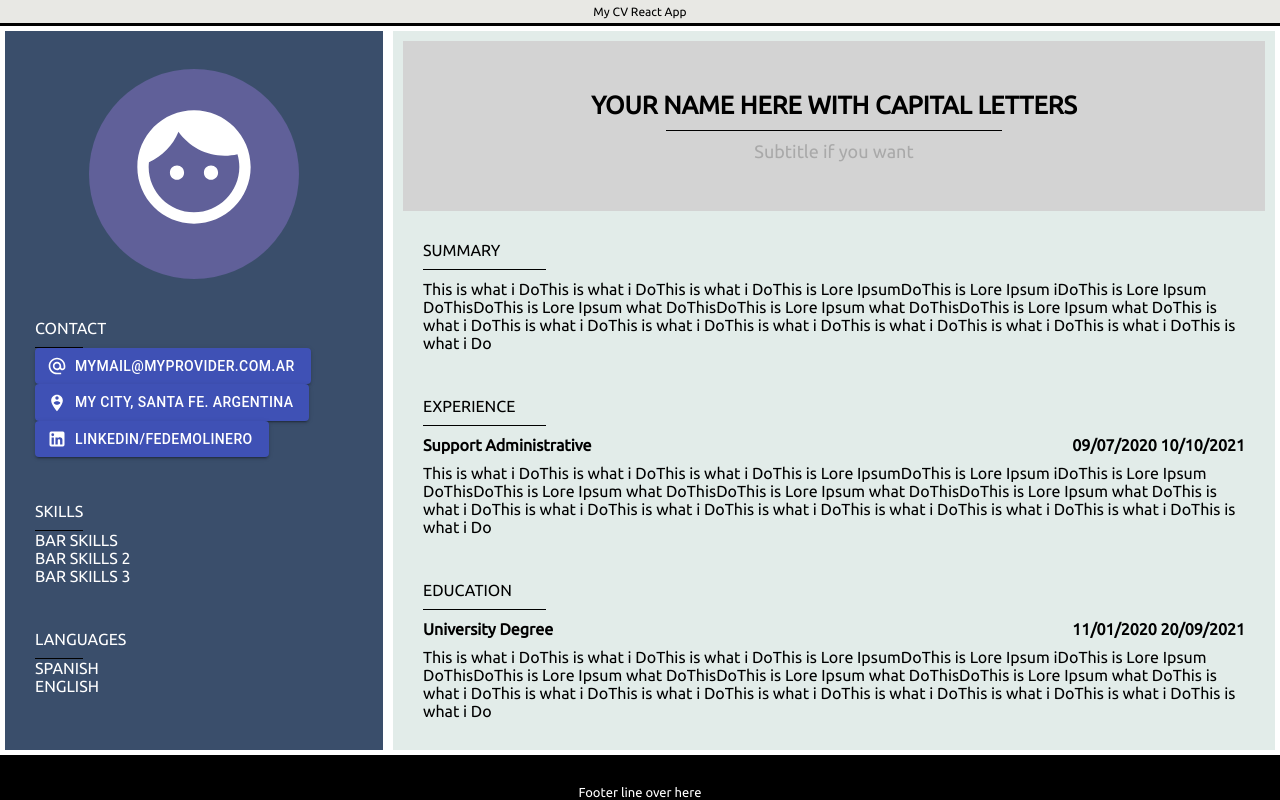
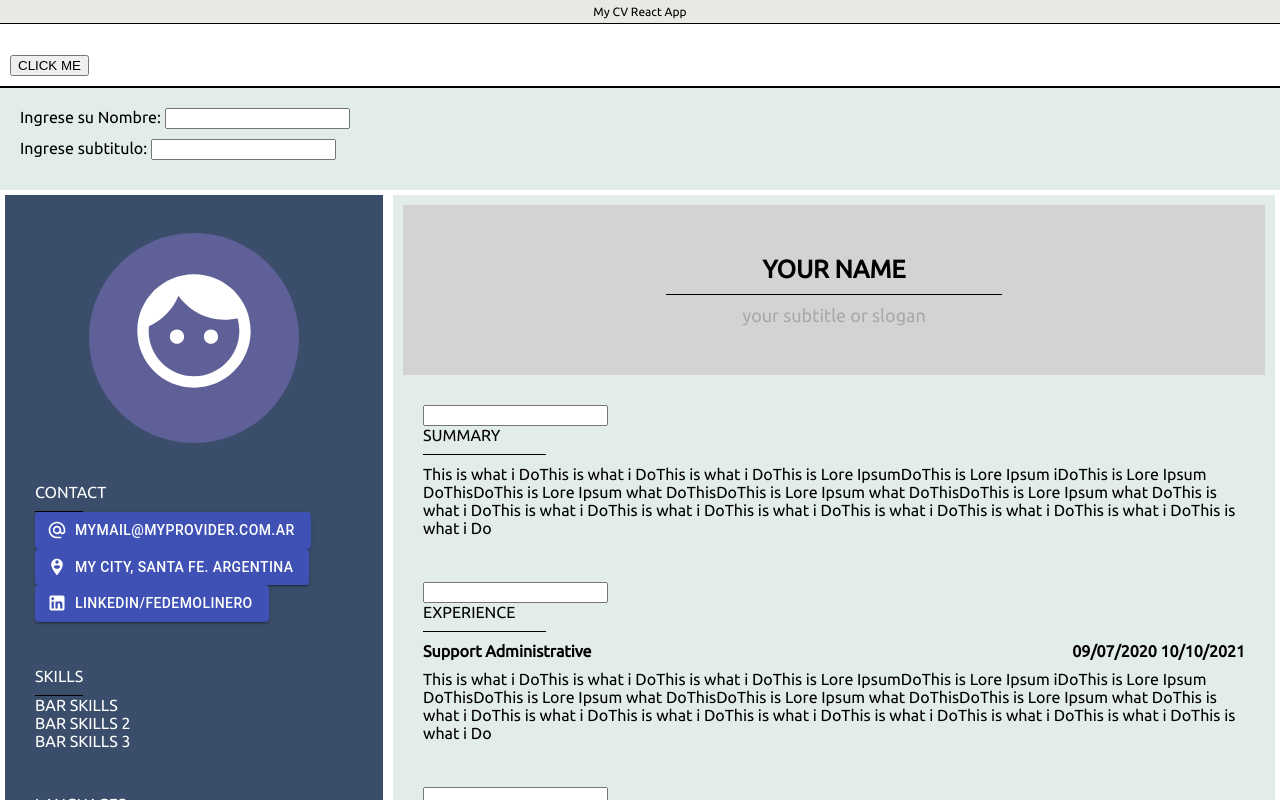
Before and after one commit to fedemolinero/cvreact, a React (Create React App) app in the folder cvapp/: page / in a window 1280 px wide. Shown: the top 800 px of the page. Built offline with nearby package versions, Linux system fonts and the light colour scheme.

Commit message:
adding form inputs

```diff
--- a/cvapp/src/sections/body/Body.css
+++ b/cvapp/src/sections/body/Body.css
@@ -1,9 +1,18 @@
 .Body {
+    background-color: #e2ece9;
+    min-height: 300px;
+}
+
+.Body-wrapper {
     background-color: #e2ece9;
     min-height: 300px;
     display: flex;
     flex-direction: row;
     justify-content: space-evenly;
+}
+
+.Body-name-form {
+    padding: 20px;
 }
 
 .Body-section-left {
@@ -56,6 +65,7 @@
 }
 
 .name-title {
+    /* text-transform: uppercase; */
     text-align: center;
     font-weight: bold;
     font-size: 25px;
@@ -79,3 +89,7 @@
     width: 15%;
     padding-top: 10px;
 }
+
+.form-row {
+    margin-bottom: 10px;
+}
--- a/cvapp/src/sections/body/Body.js
+++ b/cvapp/src/sections/body/Body.js
@@ -1,3 +1,4 @@
+import React, { useState } from 'react';
 import './Body.css';
 import InfoCard from '../../shared/components/sidebar/InfoCard';
 import Button from '@material-ui/core/Button';
@@ -6,10 +7,39 @@ import PersonPinCircleIcon from '@material-ui/icons/PersonPinCircle';
 import LinkedInIcon from '@material-ui/icons/LinkedIn';
 import FaceIcon from '@material-ui/icons/Face';
 
+
+
 function Body() {
+
+  const [enteredFullName, setEnteredFullName] = useState('YOUR NAME');
+  const [enteredSubtitle, setEnteredSubtitle] = useState('your subtitle or slogan');
+
+  const nameChanger = (event) => {
+    setEnteredFullName(event.target.value.toString().toUpperCase())
+  }
+
+  const subtitleChanger = (event) => {
+    setEnteredSubtitle(event.target.value.toString().toLowerCase())
+  }
 
   return (
     <div className="Body">
+
+      <div className="Body-name-form">
+        <form>
+          <div className="form-row">
+            <label>Ingrese su Nombre: </label>
+            <input type="text" onChange={nameChanger}></input>
+          </div>
+          <div className="form-row">
+            <label>Ingrese subtitulo: </label>
+            <input type="text" onChange={subtitleChanger}></input>
+          </div>
+        </form>
+      </div>
+
+      <div className="Body-wrapper">
+
         <div className="Body-section-left">
 
 
@@ -94,13 +124,14 @@ function Body() {
 
         <div className="Body-section-right">
 
+
           <div className="name-title-wrapper">
             <div className="name-title">
-            YOUR NAME HERE WITH CAPITAL LETTERS
+              {enteredFullName}
             </div>
             <div className="separator"></div>
             <div className="name-subtitle">
-            Subtitle if you want
+              {enteredSubtitle}
             </div>
           </div>
 
@@ -117,7 +148,10 @@ function Body() {
           </div>
 
         </div>
+
       </div>
+    </div>
+
   );
 }
 
--- a/cvapp/src/sections/header/Header.css
+++ b/cvapp/src/sections/header/Header.css
@@ -3,25 +3,5 @@
   }
 
   .Header-wrapper {
-    background-color: lightslategray;
-    padding-top: 10px;
-    padding-bottom: 10px;
-    text-align: center;
-    display: flex;
-    justify-content: space-between;
-  }
-
-  .Header-title {
-    padding: 5px;
-    text-align: center;
-  }
-
-  .Header-photo {
-    background-color: blue;
     padding: 10px;
   }
-
-  .Header-freetext {
-    background-color: yellow;
-    padding: 10px;
-  }
--- a/cvapp/src/sections/header/Header.js
+++ b/cvapp/src/sections/header/Header.js
@@ -1,26 +1,23 @@
+import React, { useState } from 'react';
 import './Header.css';
 
-function Header() {
+const Header = (props) => {
+
+  const [title, setTitle] = useState(props.title);
+
+  const clickHandler = () => {
+    setTitle('BUTTON CLICKED');
+    console.log(title);
+  }
+
   return (
     <div className="Header">
-      {/*
-      <div className="Header-title">
-        <h2>List Options Here</h2>
-      </div> */}
-      {/*
       <div className="Header-wrapper">
-
-        <div className="Header-photo">
-          photo here
-        </div>
-
-        <div className="Header-freetext">
-          free text
-        </div>
-
-      </div> */}
-
-
+        <h1>{title}</h1>
+        <button onClick={clickHandler}>
+          CLICK ME
+        </button>
+      </div>
     </div>
   );
 }
--- a/cvapp/src/shared/components/sidebar/InfoCard.js
+++ b/cvapp/src/shared/components/sidebar/InfoCard.js
@@ -1,6 +1,9 @@
 import './InfoCard.css';
+import React, { useState } from 'react';
+
 
 function InfoCard(props) {
+
   const content = 'This is what i DoThis is what i DoThis is what i DoThis is Lore IpsumDoThis is Lore Ipsum  iDoThis is Lore Ipsum  DoThisDoThis is Lore Ipsum  what DoThisDoThis is Lore Ipsum  what DoThisDoThis is Lore Ipsum  what DoThis is what i DoThis is what i DoThis is what i DoThis is what i DoThis is what i DoThis is what i DoThis is what i DoThis is what i Do';
   // const data = [
   //   {
@@ -17,9 +20,24 @@ function InfoCard(props) {
   //   }
   // ];
 
+  const [enteredTitle, setEnteredTitle] = useState('')
+
+  const cambiaTitulo = (event) => {
+    // console.log('cambia', event.target.value)
+    setEnteredTitle(event.target.value)
+  }
+
   return (
 
     <div className="InfoCard">
+
+      <form>
+        <input type="text" onChange={cambiaTitulo}></input>
+      </form>
+
+      <div>
+        {enteredTitle}
+      </div>
 
       {(props.title != null) && <div className="InfoCard-title">{props.title}</div>}
 
```
Lines whose indentation alone changed are shown as unchanged.
